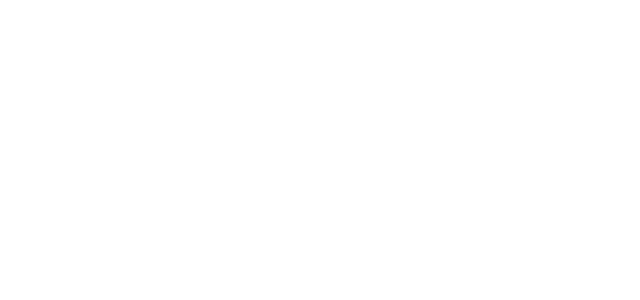
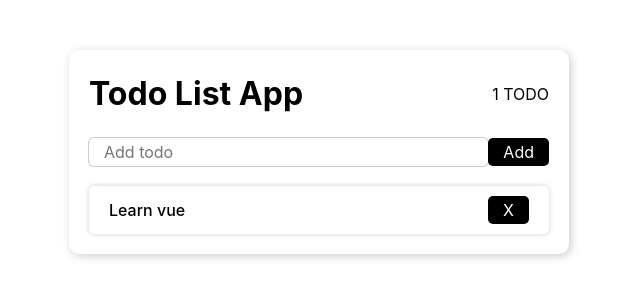
Before and after one commit to IamAfnanSk/todo-app-vuejs-course, a Vue app: page / in a window 1280 px wide. Shown: the top 300 px of the page, without its empty margins (321-961 px from the left). Built offline with nearby package versions, Linux system fonts and the light colour scheme.

Commit message:
app complete

```diff
--- a/src/App.vue
+++ b/src/App.vue
@@ -1,5 +1,68 @@
-<script setup></script>
+<script setup>
+import { provide, ref, readonly } from "vue";
+import TodoList from "./components/TodoList.vue";
+import TodoForm from "./components/TodoForm.vue";
 
-<template></template>
+const todoList = ref(["Learn vue"]);
 
-<style scoped></style>
+function updateTodoList(newList) {
+  todoList.value = newList;
+}
+
+provide("todoList", {
+  todoList: readonly(todoList),
+  updateTodoList,
+});
+</script>
+
+<template>
+  <main class="main">
+    <div class="wrapper-div">
+      <div class="title-div">
+        <h1>Todo List App</h1>
+
+        <p v-if="todoList.length">{{ todoList.length }} TODO</p>
+      </div>
+
+      <div class="todolist-div">
+        <TodoForm />
+      </div>
+
+      <div v-if="todoList.length" class="todolist-div">
+        <TodoList />
+      </div>
+
+      <div v-else class="todolist-div">
+        <p>No todo items to show</p>
+      </div>
+    </div>
+  </main>
+</template>
+
+<style scoped>
+main {
+  height: 100%;
+  width: 100%;
+  display: flex;
+  padding: 50px;
+  flex-direction: column;
+}
+
+.wrapper-div {
+  width: 500px;
+  padding: 20px;
+  margin: 0 auto;
+  border-radius: 10px;
+  box-shadow: 2px 2px 10px 0 #ccc;
+}
+
+.todolist-div {
+  margin-top: 20px;
+}
+
+.title-div {
+  display: flex;
+  justify-content: space-between;
+  align-items: center;
+}
+</style>
--- a/src/assets/main.css
+++ b/src/assets/main.css
@@ -78,3 +78,8 @@
   -webkit-font-smoothing: antialiased;
   -moz-osx-font-smoothing: grayscale;
 }
+
+#app {
+  width: 100%;
+  height: 100%;
+}
--- /dev/null
+++ b/src/components/TodoDelete.vue
@@ -0,0 +1,29 @@
+<template>
+  <button @click="$emit('delete', id)">X</button>
+</template>
+
+<script setup>
+import { toRefs } from "vue";
+
+const props = defineProps({
+  id: {
+    type: Number,
+    required: true,
+  },
+});
+const emit = defineEmits(["delete"]);
+
+const { id } = toRefs(props);
+</script>
+
+<style scoped>
+button {
+  background: black;
+  color: white;
+  outline: none;
+  border: none;
+  padding: 2px 15px;
+  border-radius: 5px;
+  cursor: pointer;
+}
+</style>
--- /dev/null
+++ b/src/components/TodoForm.vue
@@ -0,0 +1,54 @@
+<template>
+  <form @submit.prevent="addTodo">
+    <input
+      type="text"
+      name="todo"
+      id="todo"
+      v-model="todoInput"
+      placeholder="Add todo"
+    />
+    <button type="submit">Add</button>
+  </form>
+</template>
+
+<script setup>
+import { inject, ref } from "vue";
+
+const todoInput = ref("");
+
+const { todoList, updateTodoList } = inject("todoList");
+
+function addTodo() {
+  if (todoInput.value) {
+    const newTodoList = [...todoList.value, todoInput.value];
+    updateTodoList(newTodoList);
+    todoInput.value = "";
+  }
+}
+</script>
+
+<style scoped>
+form {
+  display: flex;
+}
+
+input {
+  background: white;
+  color: black;
+  border: none;
+  box-shadow: 0 0 0 1px #ccc;
+  padding: 2px 15px;
+  border-radius: 5px;
+  flex-grow: 1;
+}
+
+button {
+  background: black;
+  color: white;
+  outline: none;
+  border: none;
+  padding: 2px 15px;
+  border-radius: 5px;
+  cursor: pointer;
+}
+</style>
--- /dev/null
+++ b/src/components/TodoItem.vue
@@ -0,0 +1,45 @@
+<template>
+  <p class="todo-item">
+    <span class="todo-text">{{ todo }}</span>
+    <TodoDelete @delete="deleteTodo" :id="id" />
+  </p>
+</template>
+
+<script setup>
+import { inject, toRefs, ref } from "vue";
+import TodoDelete from "./TodoDelete.vue";
+
+const props = defineProps({
+  todo: {
+    type: String,
+    required: true,
+  },
+  id: {
+    type: Number,
+    required: true,
+  },
+});
+
+const { todo, id } = toRefs(props);
+
+const { todoList, updateTodoList } = inject("todoList");
+
+function deleteTodo(id) {
+  const newList = [...todoList.value];
+  newList.splice(id, 1);
+  updateTodoList(newList);
+}
+</script>
+
+<style scoped>
+.todo-item {
+  display: flex;
+  justify-content: space-between;
+  align-items: center;
+  padding: 0 10px;
+}
+
+.todo-text {
+  font-weight: 500;
+}
+</style>
--- /dev/null
+++ b/src/components/TodoList.vue
@@ -0,0 +1,36 @@
+<template>
+  <ul class="todo-list-ul">
+    <li class="todo-list-li" v-for="(todo, index) in todoList">
+      <TodoItem :todo="todo" :id="index" />
+    </li>
+  </ul>
+</template>
+
+<script setup>
+import { inject } from "vue";
+import TodoItem from "./TodoItem.vue";
+
+const { todoList } = inject("todoList");
+</script>
+
+<style scoped>
+.todo-list-ul,
+.todo-list-li {
+  list-style: none;
+  margin: 0;
+  padding: 0;
+}
+
+.todo-list-ul {
+  display: flex;
+  flex-direction: column;
+  gap: 10px;
+}
+
+.todo-list-li {
+  padding: 10px;
+  border-radius: 5px;
+  box-shadow: 0 0 5px #ccc;
+  width: 100%;
+}
+</style>
```
